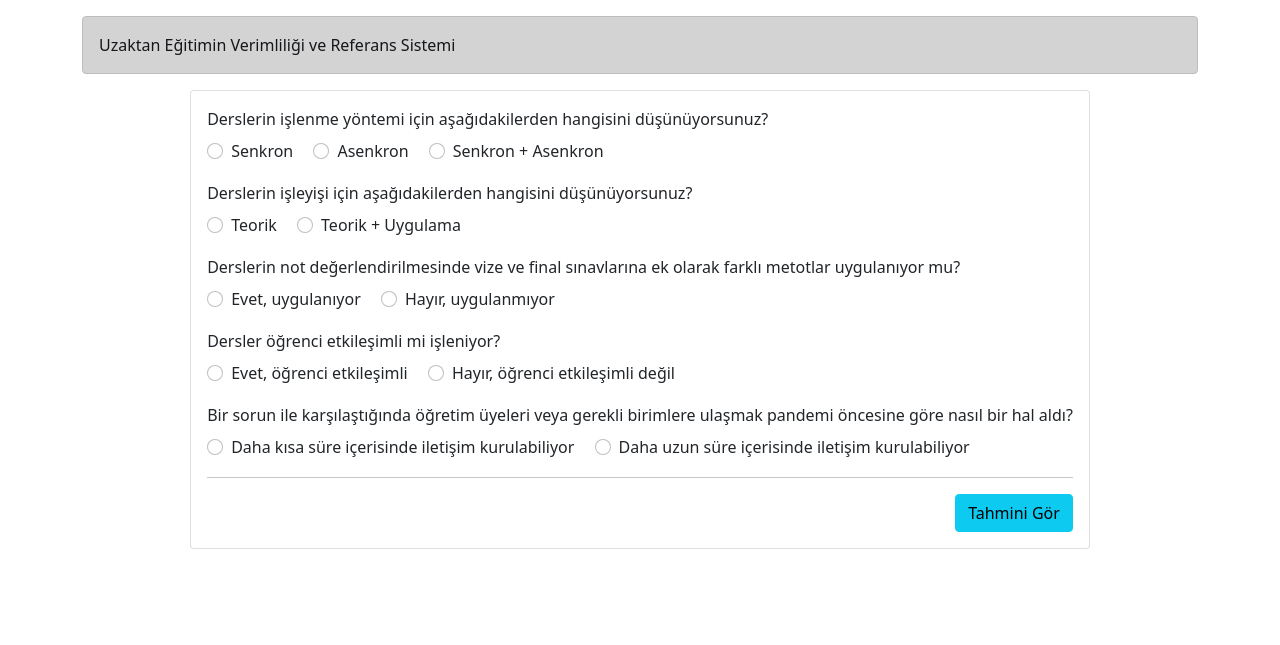
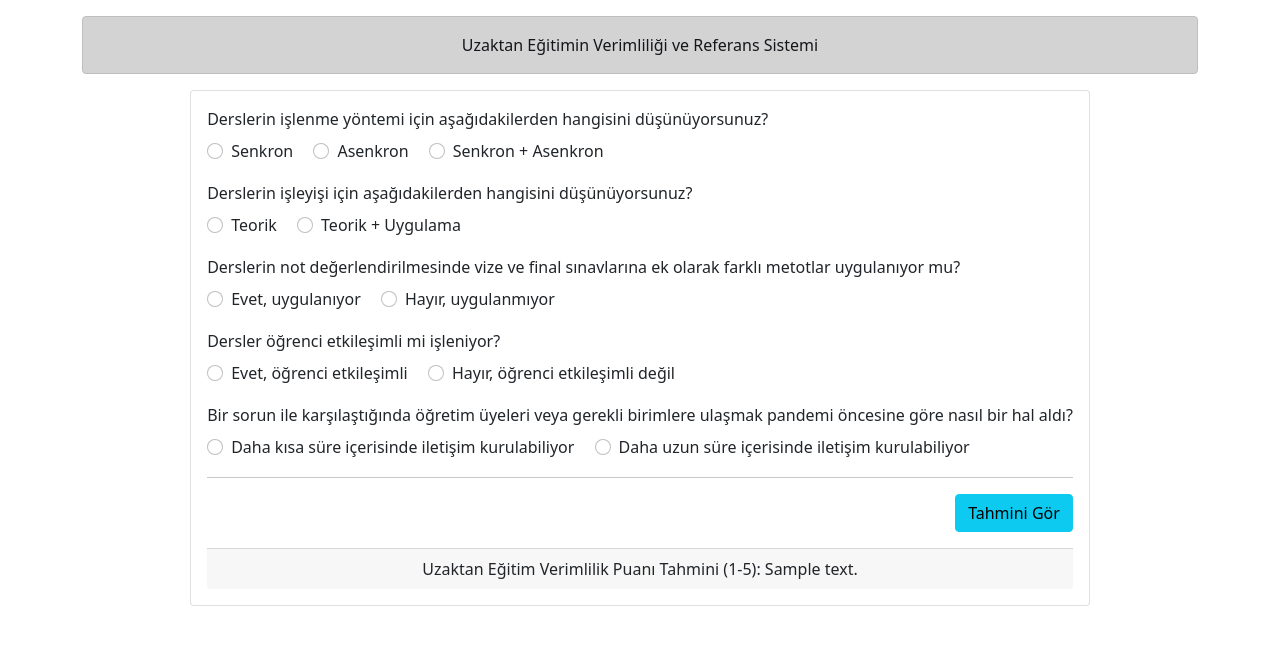
Before and after one commit to selmanbaskaya/Machine-Learning-and-Web-Development, a Flask app: template templates/index.html in a window 1280 px wide. Shown: the top 645 px of the page. Run offline with Flask 2, Linux system fonts and the light colour scheme; the template is opened without the code that fills it: most values are stand-ins (such as "Sample title", 1, 10 or a date in 2020).

Commit message:
sorce codes added for sixth video

```diff
--- a/app.py
+++ b/app.py
@@ -1,6 +1,30 @@
-from flask import Flask, render_template
+from flask import Flask
+from flask import render_template
+from flask import request
+import numpy as np
+import pickle
 
 app = Flask(__name__)
+
+def setMethodValues(value):
+	if value == 'sync':
+		return 1, 0, 0
+	elif value == 'async':
+		return 0, 1, 0
+	else:
+		return 0, 0, 1
+
+def setMechanimsValues(value):
+	if value == 'theoric':
+		return 1
+	else:
+		return 0
+
+def setExamInteractionContact(value):
+	if value == 'yes':
+		return 1
+	else:
+		return 0
 
 @app.route('/')
 def index():
@@ -8,8 +32,17 @@ def index():
 
 @app.route('/predict', methods=['POST'])
 def predict():
-	print("entered!")
-	return render_template('index.html')
+	methodSync, methodAsync, methodBoth = setMethodValues(request.form.get('method'))
+	mechanism = setMechanimsValues(request.form.get('mechanism'))
+	exam = setExamInteractionContact(request.form.get('exam'))
+	interaction = setExamInteractionContact(request.form.get('interaction'))
+	contact = setExamInteractionContact(request.form.get('contact'))
+
+	resultValues = np.array([[methodSync, methodAsync, methodBoth, mechanism, exam, interaction, contact]])
+	model = pickle.load(open('model.pkl', 'rb'))
+	predictionValue = model.predict(resultValues)
+
+	return render_template('index.html', prediction_text=predictionValue)
 
 if __name__ == 'main':
 	app.run(debug=True)
--- a/templates/index.html
+++ b/templates/index.html
@@ -14,7 +14,7 @@
   </head>
   <body>
     <div class="container">
-      <div class="alert alert-dark mt-3">
+      <div class="alert alert-dark mt-3 text-center">
         Uzaktan Eğitimin Verimliliği ve Referans Sistemi
       </div>
       <div class="d-flex justify-content-center">
@@ -196,6 +196,10 @@
             <div class="d-flex justify-content-end">
               <button type="submit" class="btn btn-info">Tahmini Gör</button>
             </div>
+
+			<div class="card-footer text-center mt-3">
+				<label>Uzaktan Eğitim Verimlilik Puanı Tahmini (1-5): {{ prediction_text }}</label>
+			</div>
           </form>
         </div>
       </div>
```
